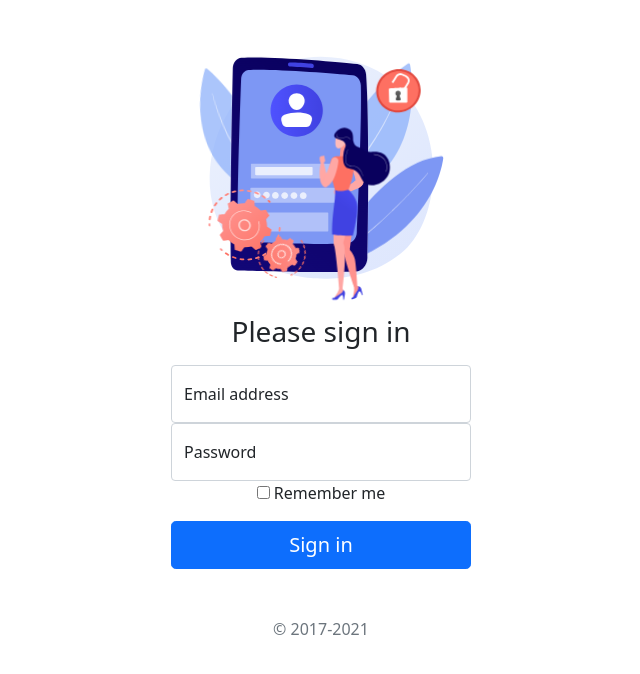
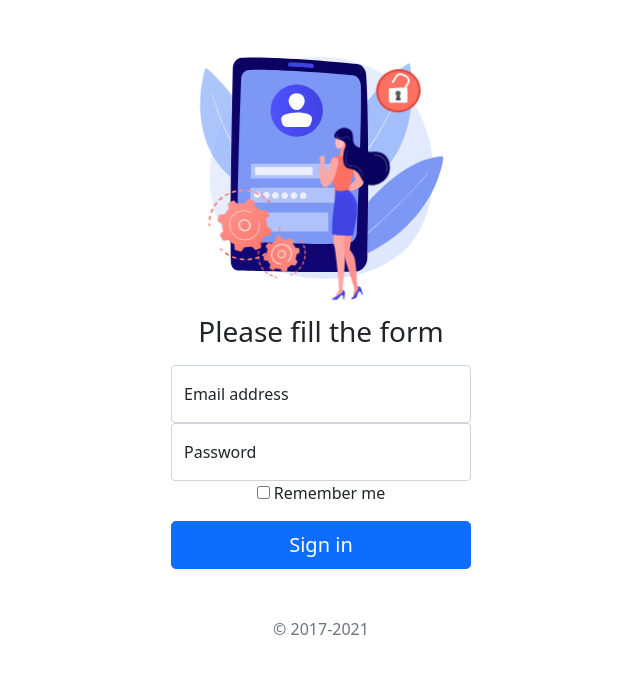
Before and after one commit to 1503rahulyadav/Hotel-Booking, a React (Create React App) app: page / in a window 1280 px wide. Shown: the top 674 px of the page, without its empty margins (319-959 px from the left). Built offline with nearby package versions, Linux system fonts and the light colour scheme.

Commit message:
minor changes

```diff
--- a/src/Pages/Home/Login.js
+++ b/src/Pages/Home/Login.js
@@ -13,7 +13,7 @@ function login() {
                             animationData={Login}
                             loop={true}
                         />
-                        <h1 className="h3 mb-3 fw-normal">Please sign in</h1>
+                        <h1 className="h3 mb-3 fw-normal">Please fill the form</h1>
 
                         <div className="form-floating">
                         <input type="email" className="form-control" id="floatingInput" placeholder="name@example.com"/>
```
